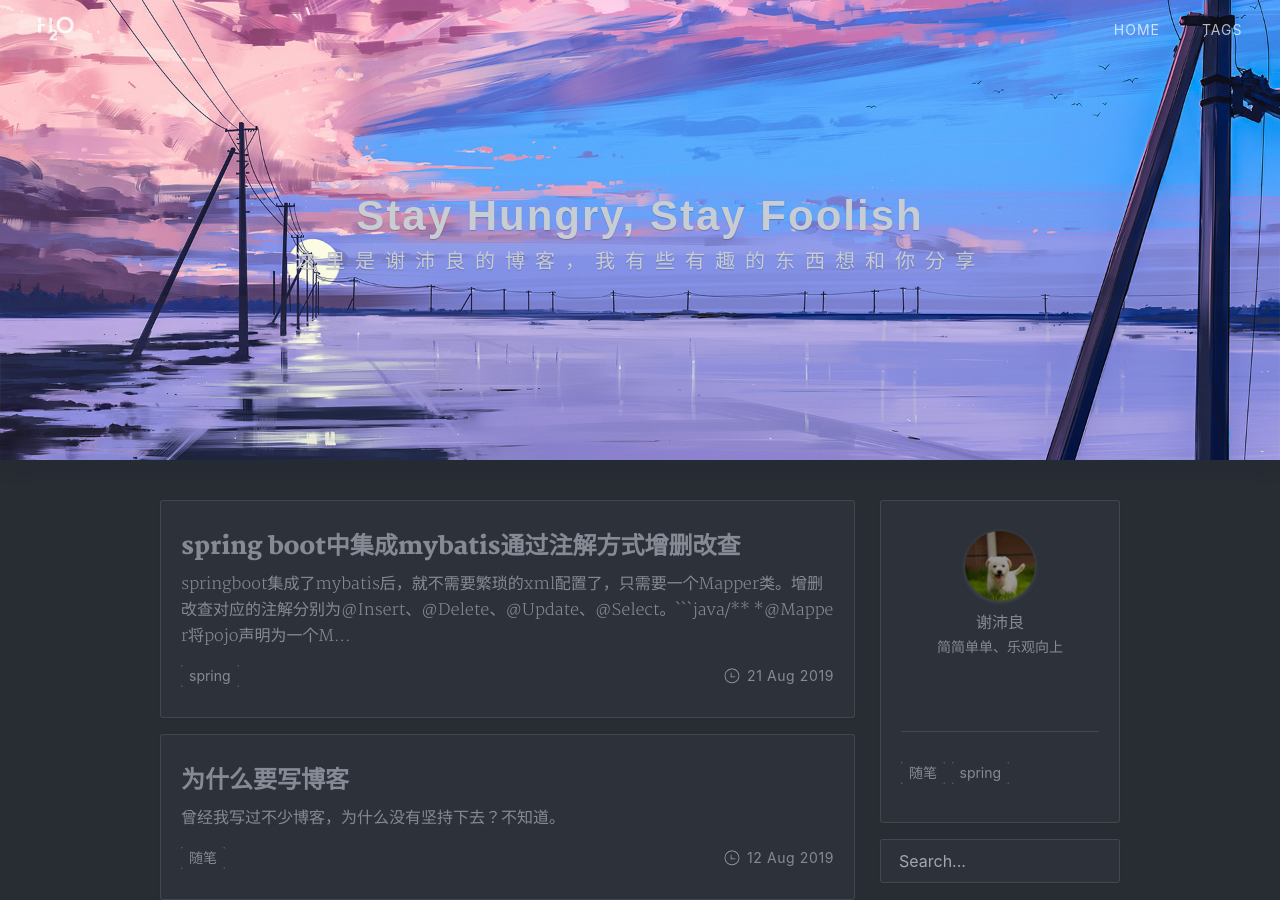
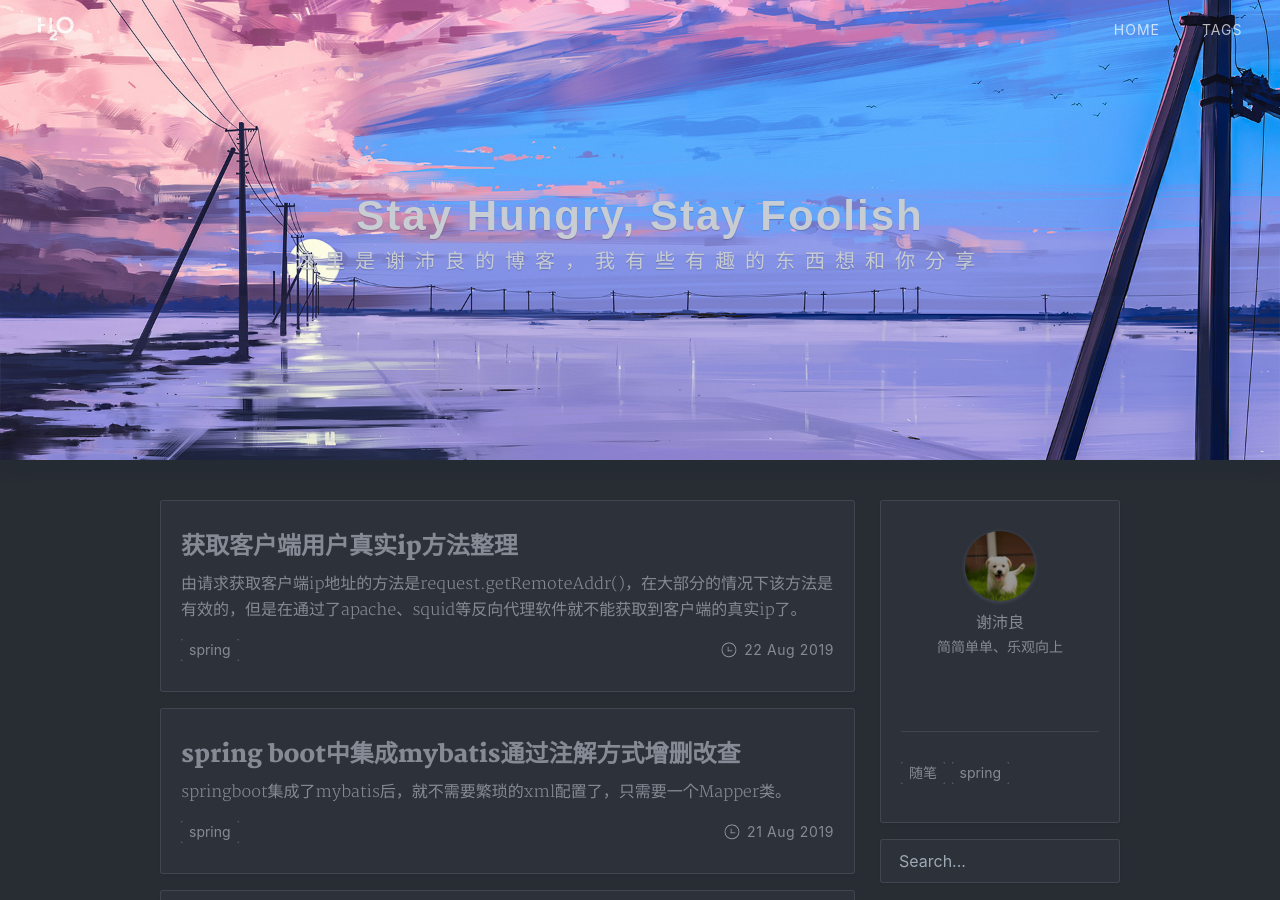
Before and after one commit to xiepl1997/xiepl1997.github.io, a Jekyll site: the page built from index.html, in a window 1280 px wide and 900 px high. Built offline with Jekyll 4.4.1, drawn with Linux system fonts in a browser that asks for light colours; nearby versions of some CDN libraries; the list of posts is cut into pages by our own code; a style sheet for code colours, icons or effects is not loaded; some of the changed lines change nothing that is shown.

Commit message:
update post

````diff
--- /dev/null
+++ b/_posts/2019-08-22-get_user_ip.md
@@ -0,0 +1,47 @@
+---
+layout: post
+title: 获取客户端用户真实ip方法整理
+date: 2019-08-22
+author: xiepl1997
+tags: spring
+---
+
+由请求获取客户端ip地址的方法是request.getRemoteAddr()，在大部分的情况下该方法是有效的，但是在通过了apache、squid等反向代理软件就不能获取到客户端的真实ip了。
+
+经过代理后，由于在客户端和服务之间增加了中间层，因此服务器无法直接拿取到用户的ip地址，服务器端应用也无法直接通过转发请求的地址返回给客户端。但在转发请求的HTTP头信息中，增加了X-FORWARDED-FOR信息，用以跟踪原有客户端ip地址和原来客户端的请求的服务器地址。
+
+获取客户端真实ip地址的方法如下
+```java
+/**
+     * @param request
+     * @return 返回用户的IP地址
+     */
+    public String getUserIp(HttpServletRequest request){
+        String ip = request.getHeader("X-Forwarded-For");
+
+        if(ip == null || ip.length() == 0 || "unknow".equalsIgnoreCase(ip)){
+            ip = request.getHeader("Proxy-Client-IP");
+        }
+        if(ip == null || ip.length() == 0 || "unknow".equalsIgnoreCase(ip)){
+            ip = request.getHeader("WL-Proxy-Client-IP");
+        }
+        if(ip == null || ip.length() == 0 || "unknow".equalsIgnoreCase(ip)){
+            ip = request.getHeader("HTTP_CLIENT_IP");
+        }
+        if(ip == null || ip.length() == 0 || "unknow".equalsIgnoreCase(ip)){
+            ip = request.getHeader("HTTP_X_FORWARDED_FOR");
+        }
+        if(ip == null || ip.length() == 0 || "unknow".equalsIgnoreCase(ip)){
+            ip = request.getRemoteAddr();
+        }
+
+        return ip;
+    }
+```
+这些请求头的意思：
+* X-Forwarded-For
+这是一个 Squid 开发的字段，只有在通过了HTTP代理或者负载均衡服务器时才会添加该项。
+* Proxy-Client-IP/WL- Proxy-Client-IP
+这个一般是经过apache http服务器的请求才会有，用apache http做代理时一般会加上Proxy-Client-IP请求头，而WL-Proxy-Client-IP是他的weblogic插件加上的头。
+* HTTP_CLIENT_IP
+有些代理服务器会加上此请求头。
````
Also changed, not shown: _posts/2019-08-21-springbootmybatis.md (+1 -0 lines).
